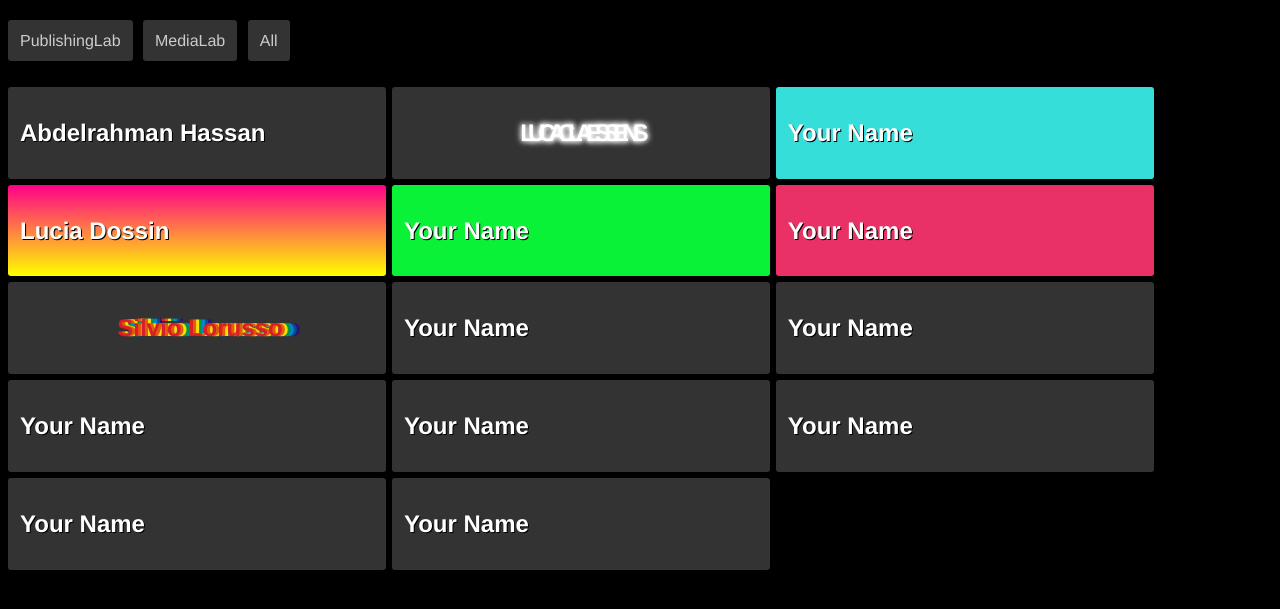
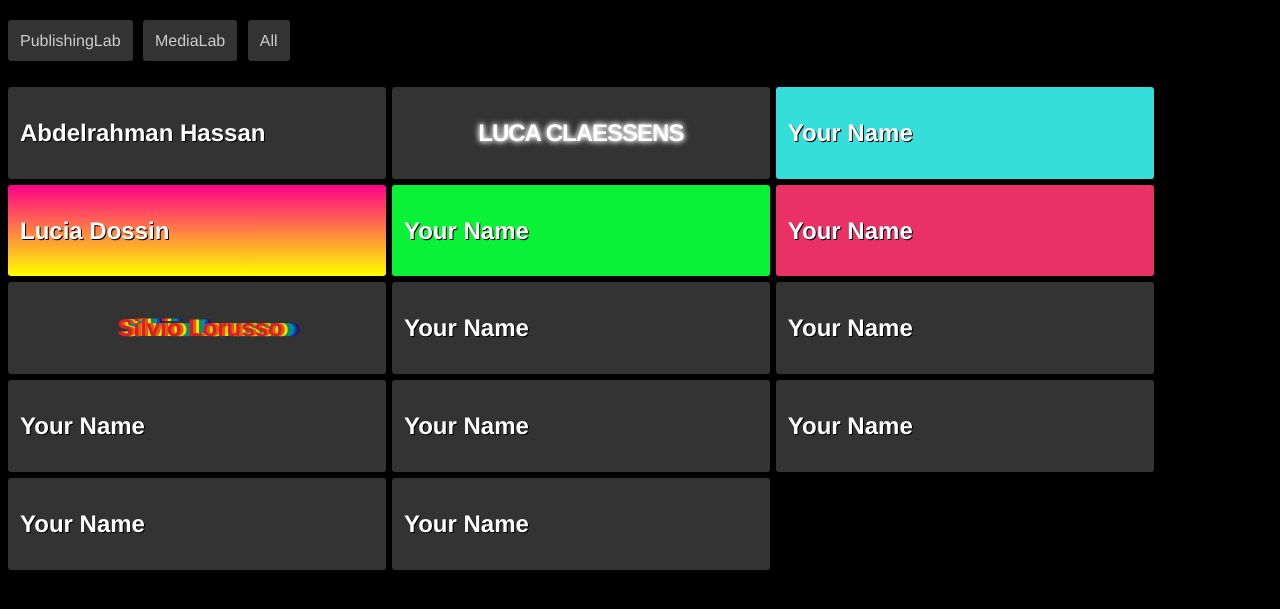
Before and after one commit to ludossin/pl-workshop-git-2016, a plain HTML site: page index.html in a window 1280 px wide. Shown: the part 111-720 px from the top of the page. Drawn offline with Linux system fonts and the light colour scheme.

Commit message:
even
better

```diff
--- a/css/style.css
+++ b/css/style.css
@@ -74,7 +74,7 @@ ul li{
 .youngmegasexy{
   text-align:center;
   color:#fff;
-  letter-spacing: -7px;
+  letter-spacing: -1px;
   font-weight:700;
   text-transform:uppercase;
   animation:blur .75s ease-out infinite;
```
